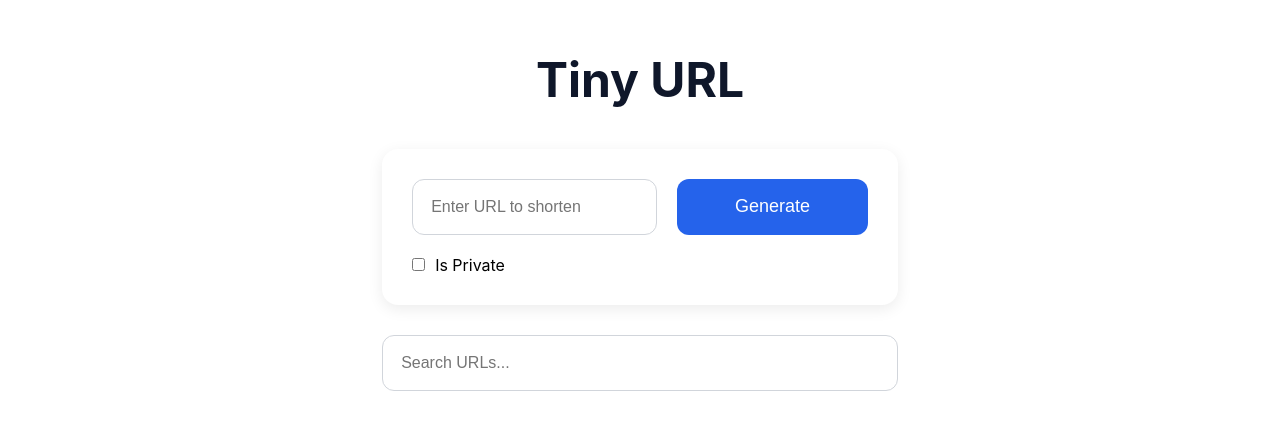
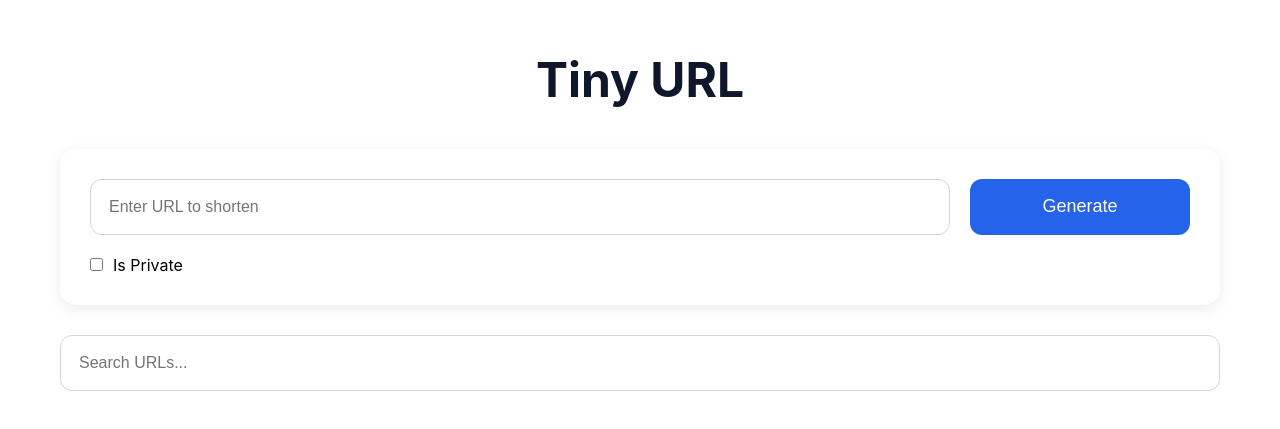
Before and after one commit to sathya444000/TinyUrlAngularRepo, an Angular app: page /tinyurl in a window 1280 px wide. Shown: the part 173-602 px from the top of the page. Built offline with nearby package versions, Linux system fonts and the light colour scheme; no server answers.

Commit message:
style changes

```diff
--- a/src/app/tiny-url/tiny-url-add.css
+++ b/src/app/tiny-url/tiny-url-add.css
@@ -4,18 +4,35 @@
   box-sizing: border-box;
 }
 
+
+html,
 body {
-  background: #f4f7fb;
-  font-family: Arial, Helvetica, sans-serif;
+  margin: 0;
+  padding: 0;
+  width: 100%;
+  min-height: 100%;
+  overflow-x: hidden;
+  overflow-y: auto;
+  background: #f5f7fb;
+  font-family: Arial, sans-serif;
 }
-
+.main {
+  width: 100%;
+  min-height: 100vh;
+}
 .main-container {
-  width: 95%;
-  max-width: 1400px;
-  margin: auto;
+  width: 100%;
+  max-width: 1200px;
+  margin: 0 auto;
   padding: 40px 20px;
+  box-sizing: border-box;
 }
-
+.url-container {
+  display: grid;
+  grid-template-columns: repeat(auto-fit, minmax(450px, 1fr));
+  gap: 24px;
+  margin-top: 30px;
+}
 .title {
   text-align: center;
   margin-bottom: 40px;
@@ -141,7 +158,7 @@ body {
   background: white;
   border-radius: 16px;
   padding: 24px;
-  box-shadow: 0 4px 15px rgba(0,0,0,0.08);
+  box-shadow: 0 2px 10px rgba(0,0,0,0.08);
 
   display: flex;
   flex-direction: column;
--- a/src/app/tiny-url/tiny-url-add.html
+++ b/src/app/tiny-url/tiny-url-add.html
@@ -1,4 +1,4 @@
-<div class="main-container">
+<div class="main-container" style="width: 1240px;">
 
   <h1 class="title">Tiny URL</h1>
 
@@ -109,7 +109,7 @@
 
   <!-- Grid -->
 
-  <div class="url-grid">
+  <div class="url-container">
 
     @for(item of tinyUrls; track item.Id){
 
--- a/src/app/tiny-url/tiny-url.service.ts
+++ b/src/app/tiny-url/tiny-url.service.ts
@@ -6,8 +6,8 @@ import { Injectable } from '@angular/core';
   providedIn: 'root' // 💡 Recommended: This makes it globally available
 })
 export class TinyUrlService {
-     //apiUrl = 'https://localhost:7078/api/'
-      apiUrl = 'https://tiny-url-api.azurewebsites.net/api/';
+     apiUrl = 'https://localhost:7078/api/'
+      //apiUrl = 'https://tiny-url-api.azurewebsites.net/api/';
 
   constructor(private http: HttpClient) { }
 
```
